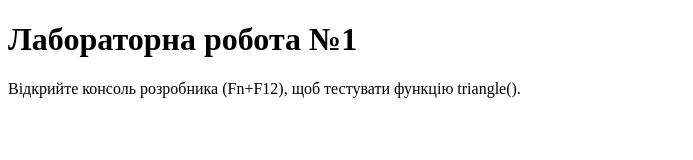
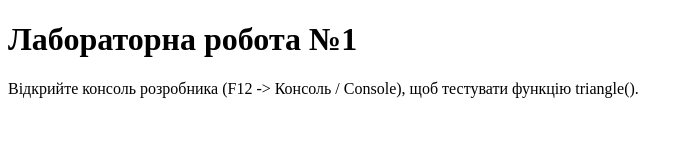
Before and after one commit to yaroslavkotsko24-droid/lab-1, a plain HTML site: page index.html in a window 1280 px wide. Shown: the whole page, without its empty margins (0-693 px from the left). Drawn offline with Linux system fonts and the light colour scheme.

Commit message:
Update index.html

```diff
--- a/index.html
+++ b/index.html
@@ -1,13 +1,14 @@
 <!DOCTYPE html>
 <html lang="uk">
 <head>
-  <meta charset="UTF-8">
-  <title>Лабораторна робота №1</title>
+    <meta charset="UTF-8">
+    <meta name="viewport" content="width=device-width, initial-scale=1.0">
+    <title>Лабораторна робота №1</title>
 </head>
 <body>
-  <h1>Лабораторна робота №1</h1>
-  <p>Відкрийте консоль розробника (Fn+F12), щоб тестувати функцію triangle().</p>
+    <h1>Лабораторна робота №1</h1>
+    <p>Відкрийте консоль розробника (F12 -> Консоль / Console), щоб тестувати функцію triangle().</p>
 
-  <script src="index.js"></script>
+    <script src="index.js"></script>
 </body>
 </html>
```
